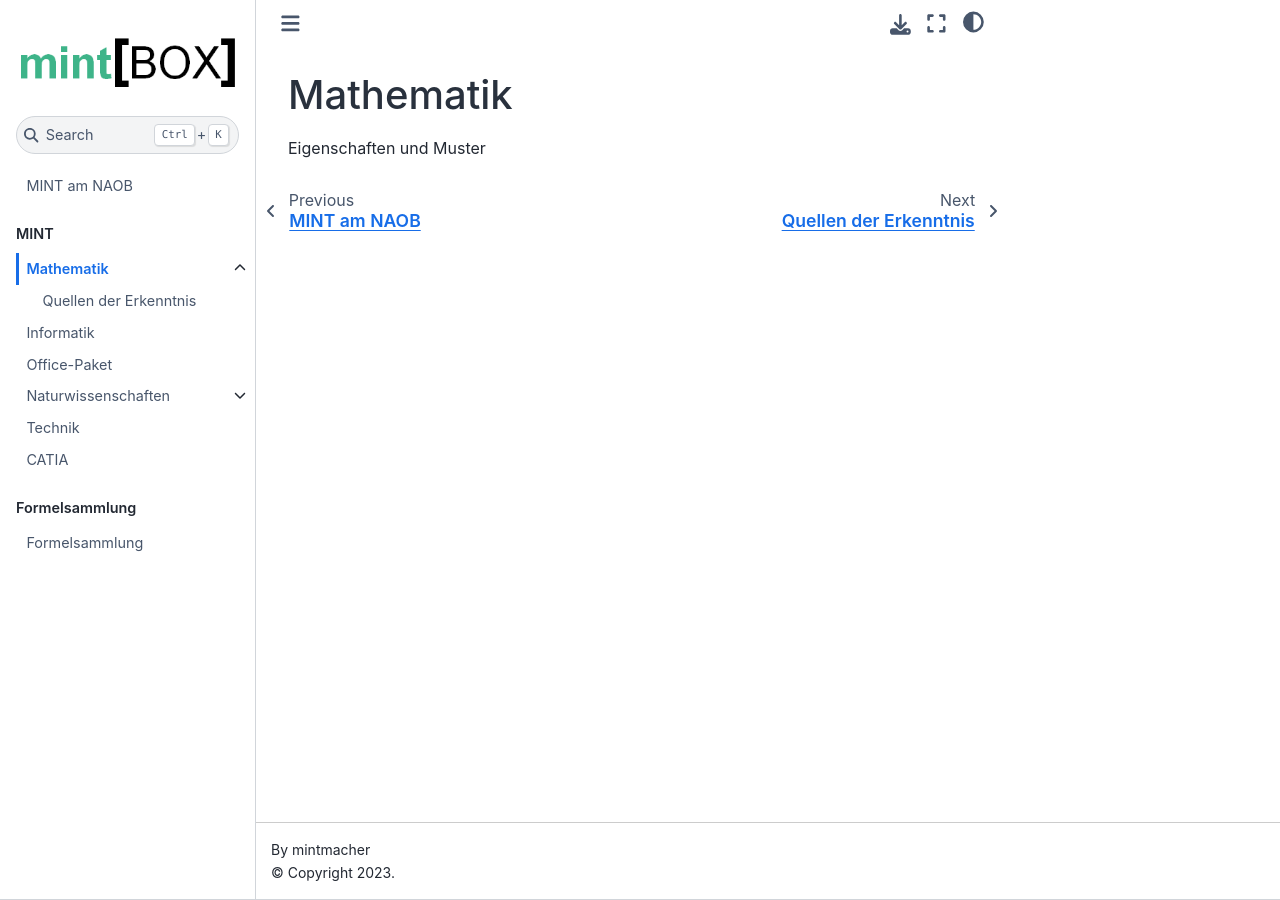
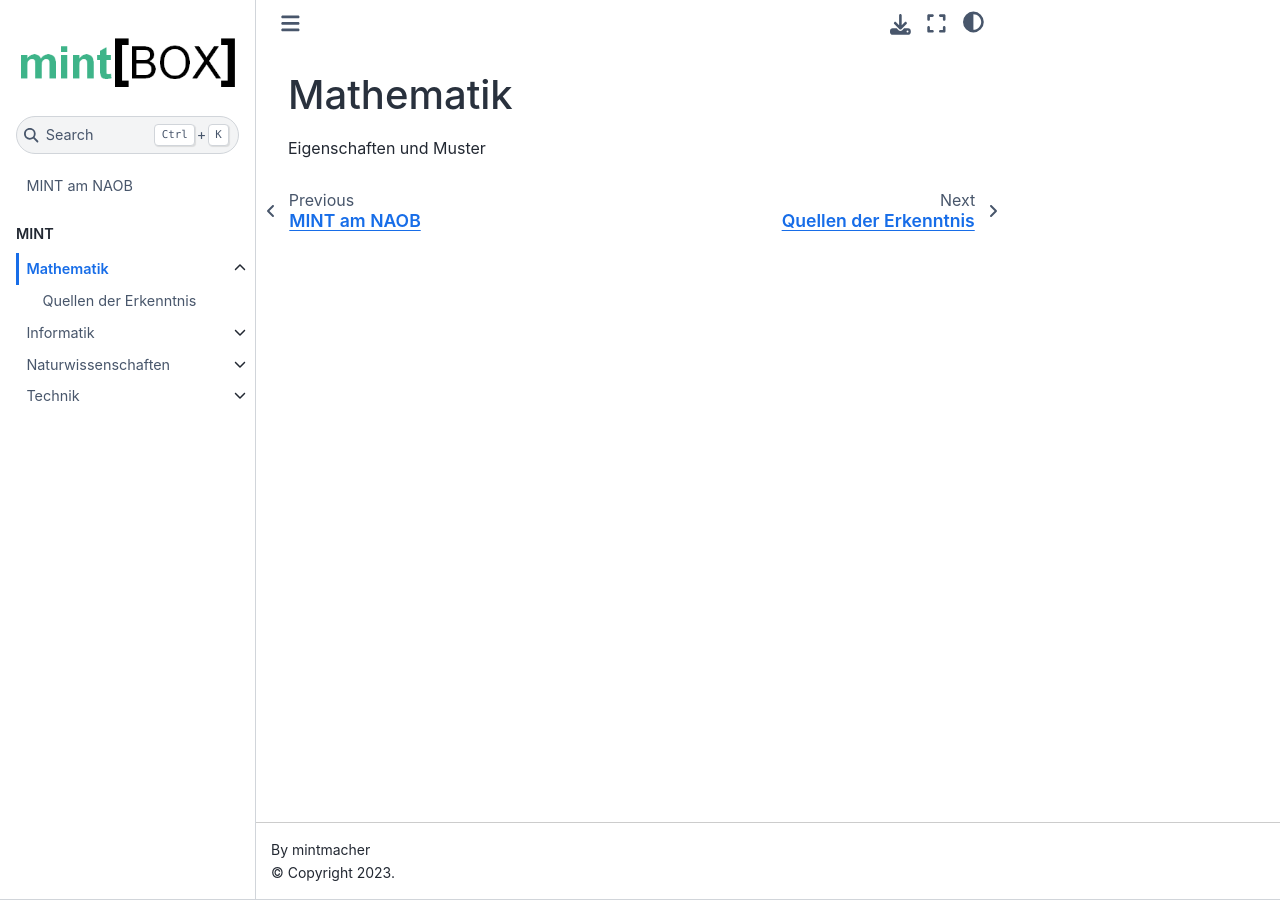
Before and after one commit to mintmacher/mintbox.cc, a Jupyter Book: the page built from m/mathematik.md, in a window 1280 px wide. Built offline with Jupyter Book 1.0.4 settings and Sphinx 7.4.7 and the Sphinx Book theme 1.1.4, drawn with Linux system fonts in a browser that asks for light colours; pages that are not in the unit, such as notebooks, are missing from menus.

Commit message:
und aufraeumen...

```diff
--- a/_toc.yml
+++ b/_toc.yml
@@ -10,13 +10,16 @@ parts:
       sections:
       - file: m/links
     - file: i/informatik
-    - file: i/office/office
+      sections:
+      - file: i/office/office
     - file: n/naturwissenschaften
       sections:
       - file: n/links
       - file: n/physik/physik
     - file: t/technik
-    - file: t/catia/catia
+      sections:
+      - file: t/catia/catia
   - caption: Formelsammlung
     chapters:
-    - file: f/formelsammlung
+    - file: f/mathematik
+    - file: f/physik
```
Also changed, not shown: f/formelsammlung.md (deleted, +0 -3 lines).
